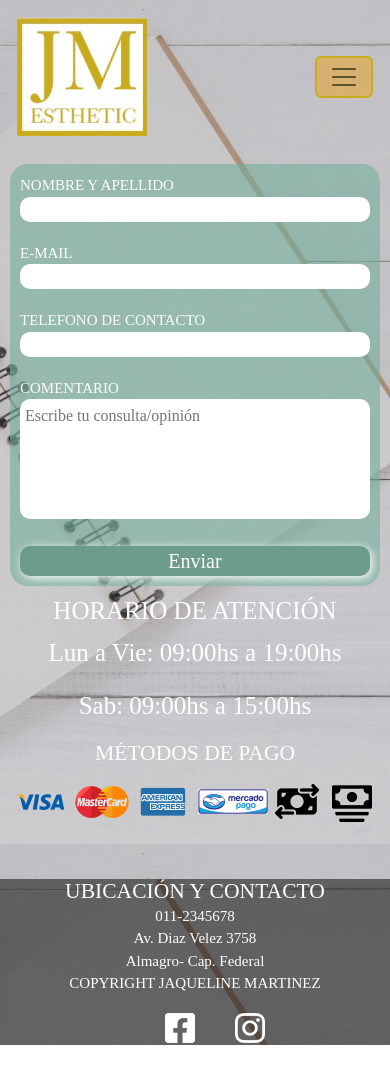
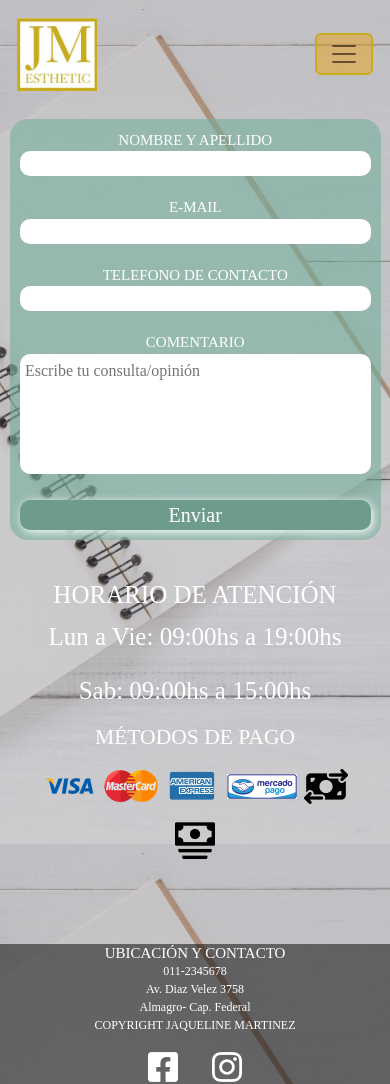
Before and after one commit to JaquiMartinez/PreEntrega3-Martinez-Jaqueline, a website: page pages/contacto.html in a window 390 px wide. Before the commit the page ends 1045 px from the top, so only its background shows below. Drawn offline with nearby package versions, Linux system fonts and the light colour scheme; a web font is replaced by a local one.

Commit message:
se arreglan detalles mobile

```diff
--- a/pages/contacto.html
+++ b/pages/contacto.html
@@ -9,8 +9,8 @@
     <meta name="keywords" content="turnos, contacto, reservaciones, medios de pago, manicuría, limpieza facial, belleza de manos, días de spa">
     <link href="https://cdn.jsdelivr.net/npm/bootstrap@5.2.2/dist/css/bootstrap.min.css" rel="stylesheet" integrity="sha384-Zenh87qX5JnK2Jl0vWa8Ck2rdkQ2Bzep5IDxbcnCeuOxjzrPF/et3URy9Bv1WTRi" crossorigin="anonymous">
     <link rel="icon" href="../img/logopaint.ico.ico">
+    <link href="https://fonts.googleapis.com/css2?family=Judson&display=swap" rel="stylesheet">
     <link rel="stylesheet" type="text/css" href="../css/main.css">
-    <link href="https://fonts.googleapis.com/css2?family=Judson&display=swap" rel="stylesheet">
 </head>
 <body class="body-contact">
     <header class="header">
--- a/scss/layout/footer.scss
+++ b/scss/layout/footer.scss
@@ -13,11 +13,14 @@ footer {
     height: 100%;
     @include mobile {
         flex-direction: column;
-        font-size: 15px;
+        font-size: 12px;
     }
     .footer__direc {
         .direc__ubi {
             margin: 0;
+            @include mobile {
+                font-size: 15px;
+            }
         }
 
         .direc__p {
@@ -36,6 +39,10 @@ footer {
         }
         .logo-redes {
             margin-left: 40px;
+            @include mobile {
+                margin: 0px 17px;
+            }
+
         }
     }
 }
--- a/scss/layout/header.scss
+++ b/scss/layout/header.scss
@@ -12,7 +12,7 @@
             width: 150px;
             height: auto;
             @include mobile {
-                width: 130px;
+                width: 80px;
                 height: auto;
 
             }
--- a/scss/views/contact.scss
+++ b/scss/views/contact.scss
@@ -4,15 +4,22 @@
     background-position: center;
     background-attachment: fixed;
     background-size: cover;
+    main {
+        display: flex;
+        @include mobile {
+            flex-direction: column;
+        }
+    }
     .form {
         background-color: rgba(118, 175, 157, 0.6);
-        width: auto;
+        width: 60%;
         height: auto;
         margin: 50px 70px;
         color: white;
         font-size: 25px;
         border-radius: 60px;
         @include mobile {
+            width: 95%;
             margin: 10px;
             font-size: 15px;
             border-radius: 18px;
@@ -25,6 +32,7 @@
                 padding: 0px;
                 display: flex;
                 flex-direction: column;
+                text-align: center;
             }
             .form__description {
                 margin: 10px;
@@ -75,8 +83,10 @@
     }
     .section-contact {
         display: flex;
-        flex-direction: row;
-        justify-content: space-around;
+        flex-direction: column;
+        justify-content: center;
+        text-align: center;
+        margin: 30px;
         @include mobile {
             display: flex;
             flex-direction: column;
--- a/scss/views/shop.scss
+++ b/scss/views/shop.scss
@@ -5,9 +5,6 @@
         background-size: cover;
         background-attachment: fixed;
         .container {
-            display: flex;
-            flex-direction: row;
-            flex-wrap: wrap;
             .row {
                 width: 100%;
                 .card {
```
Also changed, not shown: index.html (+0 -13 lines), css/main.css.
